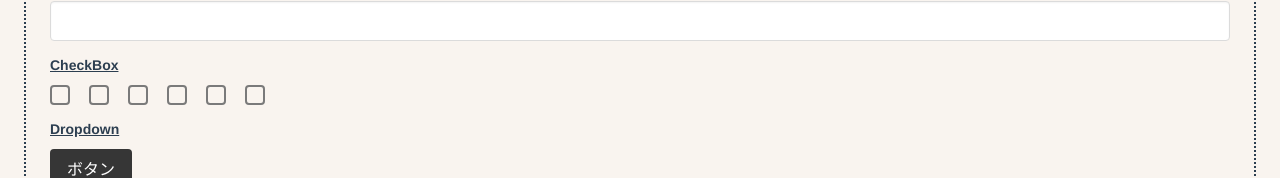
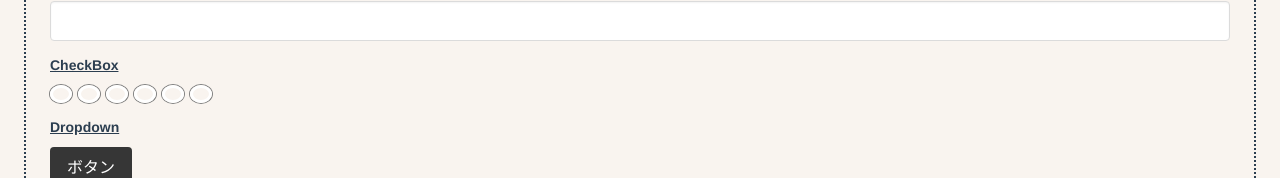
Before and after one commit to Uki884/vue-composition-api-practice, a Vue app: page /component_list in a window 1280 px wide. Shown: the part 273-451 px from the top of the page. Built offline with nearby package versions, Linux system fonts and the light colour scheme.

Commit message:
完了ボタンを自作

```diff
--- a/src/components/Atoms/BaseCheckBox.vue
+++ b/src/components/Atoms/BaseCheckBox.vue
@@ -1,5 +1,7 @@
 <template>
-  <b-checkbox v-model="inputValue" @click="submit()" :type="checkBoxColor" />
+  <!-- <b-checkbox v-model="inputValue" @click="submit()" :type="checkBoxColor" /> -->
+  <div class="checkbox" @click.stop="updateValue()" :class="value ? 'checked' : 'unchecked'">
+  </div>
 </template>
 
 <script lang="ts">
@@ -23,7 +25,8 @@ const color: textObject = {
 
 type Props = {
   value: boolean;
-  color: string
+  color: string;
+  index: number;
 };
 
 export default defineComponent({
@@ -35,6 +38,10 @@ export default defineComponent({
     color: {
       type: String,
       default: ''
+    },
+    index: {
+      type: Number,
+      default: 0
     }
   },
   setup(props: Props, context: SetupContext) {
@@ -42,7 +49,7 @@ export default defineComponent({
     props.color;
 
     const updateValue = (e: Event) =>{
-      context.emit('change', (e.target as HTMLInputElement).value);
+      context.emit('change', props.index, !props.value);
     }
 
     const checkBoxColor = computed(()=> {
@@ -67,3 +74,20 @@ export default defineComponent({
   }
 })
 </script>
+
+<style lang="scss" scoped>
+    .checkbox {
+      border: solid 3px white;
+      box-shadow: 0 0 0 1px gray;
+      margin-right: 6px;
+      width: 22px;
+      height: 18px;
+      border-radius: 50%;
+    }
+
+    .checked {
+      background: #00b1f4;
+      box-shadow: 0 0 0 1px #00b1f4;
+    }
+
+</style>
--- a/src/components/Atoms/Todo/TodoListItem.vue
+++ b/src/components/Atoms/Todo/TodoListItem.vue
@@ -1,5 +1,5 @@
 <template>
-    <div class="todo-list__item" @click.stop="setProgress" :class="isDone ? 'is-done': null">
+    <div class="todo-list__item" :class="isDone ? 'is-done': null">
       {{item.todo}}
     </div>
 </template>
--- a/src/components/Molecules/Todo/TodoList.vue
+++ b/src/components/Molecules/Todo/TodoList.vue
@@ -3,8 +3,8 @@
     <div class="todo-list__count" v-if="currentTab === 0">合計タスク: {{todosCount}}</div>
     <div class="todo-list__items__wrapper">
       <div class="todo-list__items" v-for="(item, index) in todos" :key="index">
-        <BaseCheckBox v-if="currentTab === 0" :value="item.progress" @change="setProgress(index)" color="green" />
-        <TodoListItem :item="item" @click="setProgress(index)" />
+        <BaseCheckBox :value="item.progress" @change="setProgress" color="green" />
+        <TodoListItem :item="item" />
         <TodoPriorityButton :priority="item.priority" size="is-small" :width="36" />
         <BaseIcon icon="window-close" @click="deleteTodo(index)"/>
       </div>
@@ -58,8 +58,8 @@ export default defineComponent({
     }
   },
   setup(props: Props, context: SetupContext) {
-    const setProgress = (index: number) => {
-      context.emit('setProgress', index);
+    const setProgress = (index: number, status: boolean) => {
+      context.emit('setProgress', index, status);
     }
     const deleteTodo = (index: number) => {
       context.emit('deleteTodo', index);
--- a/src/modules/Todo/index.ts
+++ b/src/modules/Todo/index.ts
@@ -17,7 +17,6 @@ const priorityDropdownList = [
 interface TodoState {
   //配列の中に入るオブジェクトを定義
   todos: Array<{ todo: string, progress: boolean, priority: number}>;
-  complatedTodos: Array<{ todo: string, progress: boolean, priority: number}>;
   inputTodo: string;
   priority: number;
   currentTab: number;
@@ -33,7 +32,6 @@ export default (context: SetupContext) => {
   const state = useStorage<TodoState>(
     'Todos',{
     todos: [],
-    complatedTodos: [],
     inputTodo: "",
     priority: 0,
     currentTab: 0,
@@ -61,16 +59,13 @@ export default (context: SetupContext) => {
   }
 
   //完了ボタン
-  const setProgress = (index: number) => {
-    console.log(index);
-    // state.todos[index].progress = !state.todos[index].progress;
-    state.value.complatedTodos.push(state.value.todos[index]);
-    state.value.todos.splice(index, 1);
+  const setProgress = (index: number, status: boolean) => {
+    state.value.todos[index].progress = status;
   }
   //タスク削除
   const deleteTodo = (index: number) => {
     if (confirm('タスクを削除しますか？')) {
-      state.value.todos.splice(index, 1);
+        state.value.todos.splice(index, 1);
     }
   }
   //優先度更新
@@ -87,7 +82,8 @@ export default (context: SetupContext) => {
   });
   //　完了済みタスク
   const complatedTodos = computed(() => {
-    return state.value.complatedTodos;
+    const filterTodos = state.value.todos.filter((item) => item.progress == true);
+    return filterTodos;
   });
 
   const todosCount = computed(() => {
```
